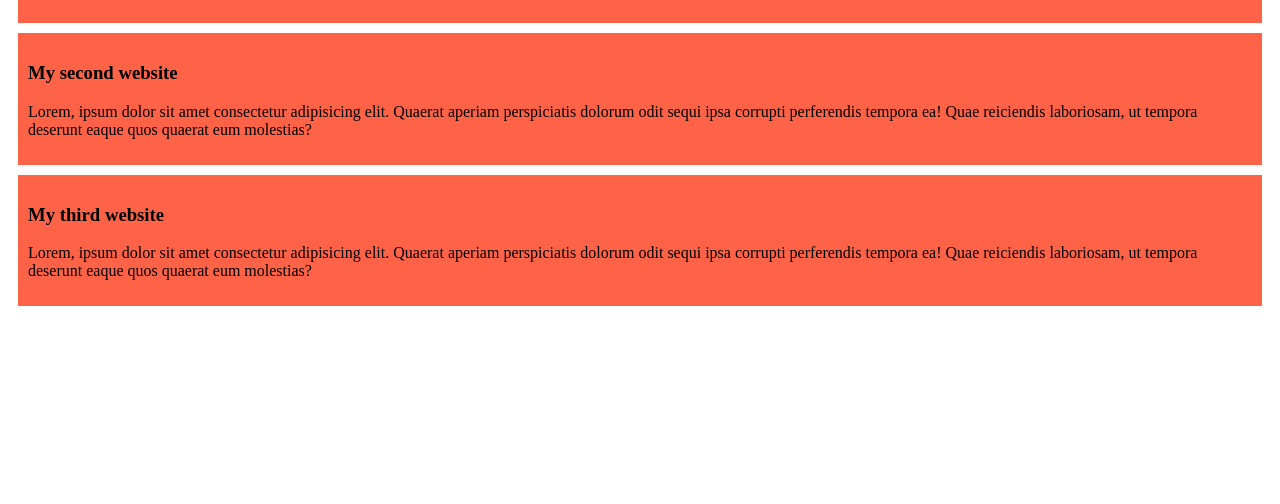
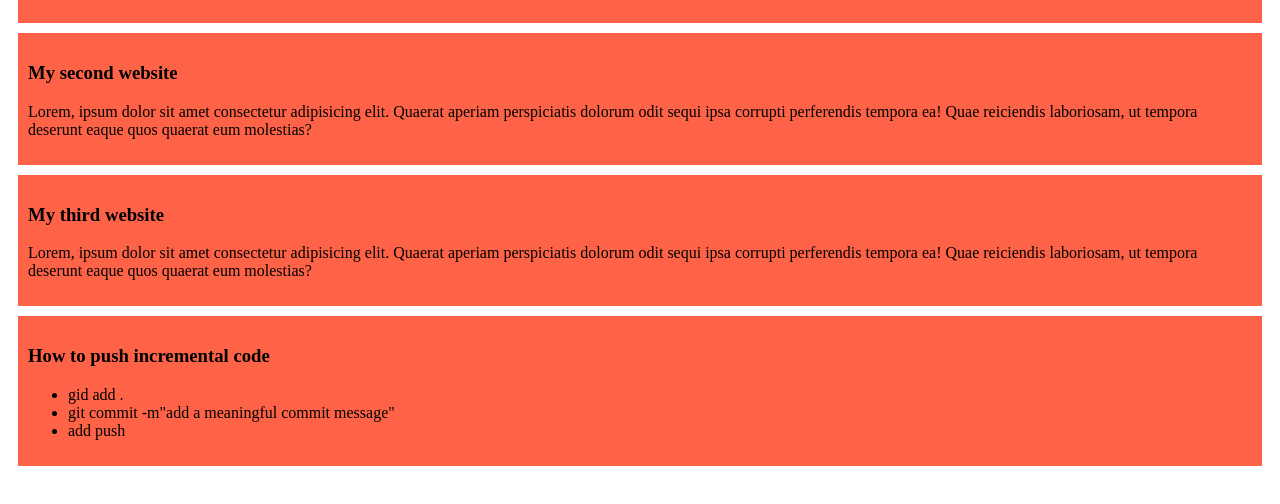
Before and after one commit to Wakil880/my-simple-website, a plain HTML site: page index.html in a window 1280 px wide. Shown: the part 118-622 px from the top of the page. Drawn offline with Linux system fonts and the light colour scheme.

Commit message:
added a list to push code

```diff
--- a/index.html
+++ b/index.html
@@ -19,6 +19,14 @@
         <h3>My third website</h3>
         <p>Lorem, ipsum dolor sit amet consectetur adipisicing elit. Quaerat aperiam perspiciatis dolorum odit sequi ipsa corrupti perferendis tempora ea! Quae reiciendis laboriosam, ut tempora deserunt eaque quos quaerat eum molestias?</p>
     </div>
+    <div>
+        <h3>How to push incremental code</h3>
+        <ul>
+            <li>gid add .</li>
+            <li>git commit -m"add a meaningful commit message"</li>
+            <li>add push</li>
+        </ul>
+    </div>
 
 </body>
 </html>
```
